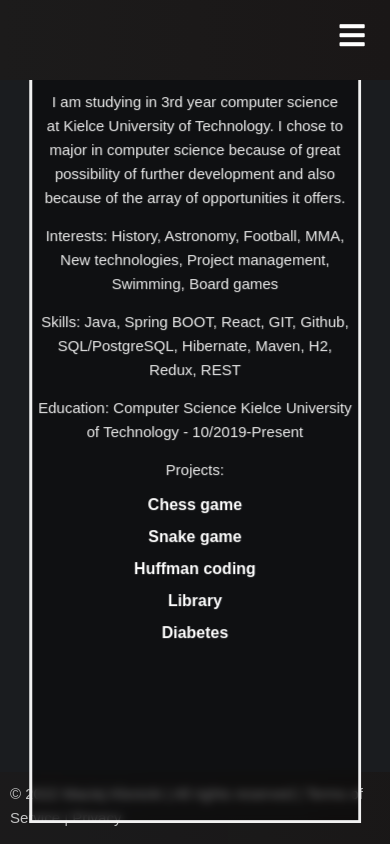
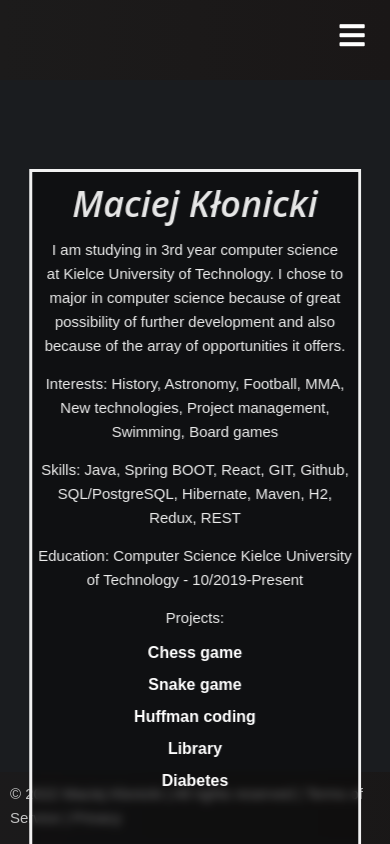
Before and after one commit to MaciejKlonicki/MyPortfolio, a React (Create React App) app: page /aboutme in a window 390 px wide. Shown: the top 844 px of the page. Built offline with nearby package versions, Linux system fonts and the light colour scheme; the HTML template or start-up script is replaced by a standard one.

Commit message:
mobile fix 1.08

```diff
--- a/src/components/aboutMe/Aboutme.css
+++ b/src/components/aboutMe/Aboutme.css
@@ -49,12 +49,12 @@ p {
       font-weight: bold;
       border: 3px solid #f1f1f1;
       position: absolute;
-      top: 50%;
+      top: 70%;
       left: 50%;
       width: 85%;
-      height: 95%;
+      height: 100%;
       text-align: center;
       backdrop-filter: blur(5px);
-      margin-bottom: 20px;
+      bottom: 20px;
   }
   }
```
